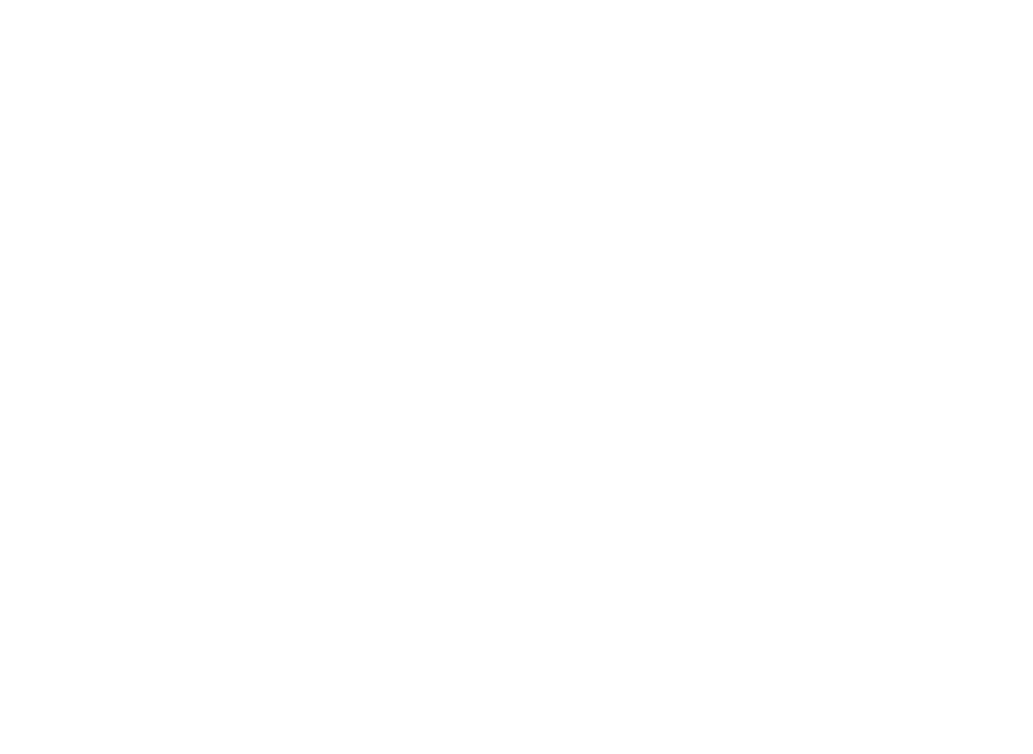
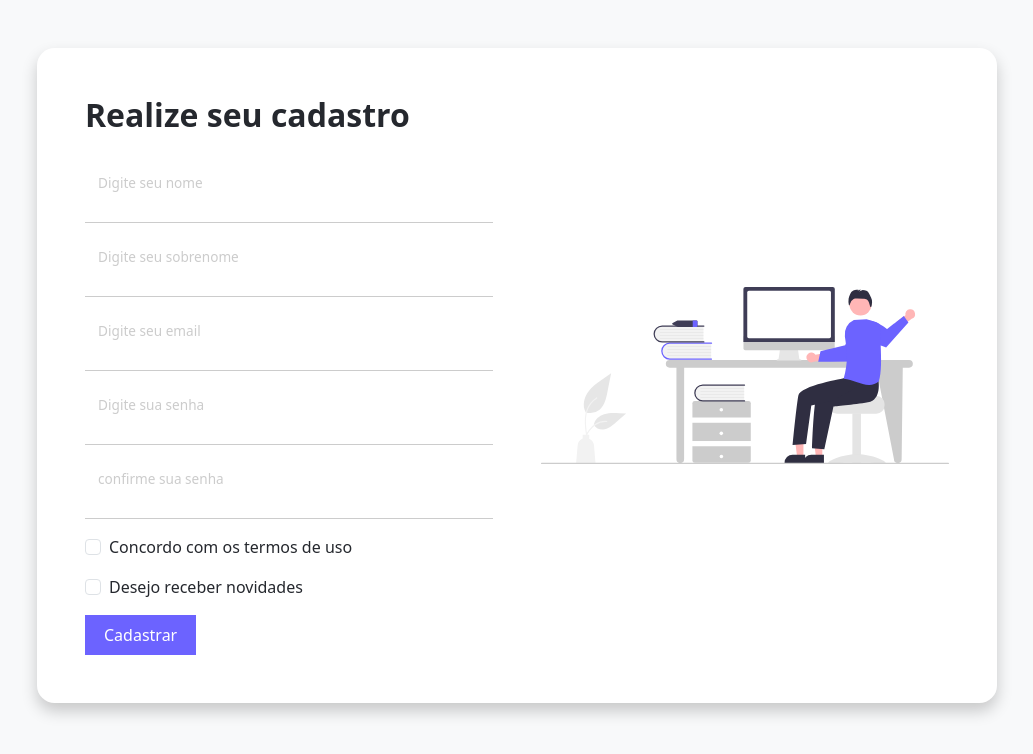
Before and after one commit to denisrodrigues-ita/cursobootstrapfive, a React (Vite) app: page /cadastro in a window 1280 px wide. Before the commit this address had no page. Shown: the top 754 px of the page, without its empty margins (123-1156 px from the left). Built offline with nearby package versions, Linux system fonts and the light colour scheme.

Commit message:
login and cadastro

```diff
--- a/index.html
+++ b/index.html
@@ -60,7 +60,7 @@
     <title>Bootstrap</title>
   </head>
 
-  <body>
+  <body class="bg-light">
     <div id="root"></div>
   </body>
 </html>
--- a/src/App.jsx
+++ b/src/App.jsx
@@ -6,10 +6,14 @@
 import Elementos from "./pages/Elementos";
 import Formularios from "./pages/Formularios";
 import Validacoes from "./pages/Validacoes";
+import Login from "./pages/Login";
+import PageTitle from "./components/PageTitle";
+import Cadastro from "./pages/Cadastro";
 
 const App = () => {
   return (
     <BrowserRouter>
+      <PageTitle />
       <Routes>
         <Route path="/" element={<Home />} />
         <Route path="/bicons" element={<Bicons />} />
@@ -17,6 +21,8 @@
         <Route path="/elementos" element={<Elementos />} />
         <Route path="/formularios" element={<Formularios />} />
         <Route path="/validacoes" element={<Validacoes />} />
+        <Route path="/login" element={<Login />} />
+        <Route path="/cadastro" element={<Cadastro />} />
       </Routes>
     </BrowserRouter>
   );
--- /dev/null
+++ b/src/components/PageTitle/index.jsx
@@ -0,0 +1,14 @@
+import React from "react";
+import { useLocation } from "react-router-dom";
+
+const PageTitle = () => {
+  const { pathname } = useLocation();
+
+  React.useEffect(() => {
+    const pageTitle = pathname.split("/")[1];
+    document.title =
+      "Bootstrap 5" + `${pathname === "/" ? "" : ` - ${pageTitle}`}`;
+  }, [pathname]);
+};
+
+export default PageTitle;
--- a/src/css/art.css
+++ b/src/pages/Art/art.css
@@ -74,7 +74,7 @@
 /* MAIN IMAGE */
 .main-image {
   height: 400px;
-  background-image: url("../img/g_1.jpg");
+  background-image: url("../../img/g_1.jpg");
   margin-bottom: 30px;
   position: relative;
 }
@@ -89,23 +89,23 @@
 
 /* GALLERY */
 #img-2 {
-  background-image: url("../img/g_2.jpg");
+  background-image: url("../../img/g_2.jpg");
 }
 
 #img-3 {
-  background-image: url("../img/g_3.jpg");
+  background-image: url("../../img/g_3.jpg");
 }
 
 #img-4 {
-  background-image: url("../img/g_4.jpg");
+  background-image: url("../../img/g_4.jpg");
 }
 
 #img-5 {
-  background-image: url("../img/g_5.jpg");
+  background-image: url("../../img/g_5.jpg");
 }
 
 #img-6 {
-  background-image: url("../img/g_6.jpg");
+  background-image: url("../../img/g_6.jpg");
 }
 
 #gallery-container h1 {
--- a/src/pages/Art/index.jsx
+++ b/src/pages/Art/index.jsx
@@ -1,11 +1,11 @@
 import React from "react";
 import logo from "../../img/art_logo.svg";
-import "../../css/art.css";
+import "./art.css";
 
 const Art = () => {
   return (
     <>
-      <div className="container-fluid">
+      <div className="styles.container-fluid">
         <header id="header" className="row">
           <div id="logo-container">
             <img id="logo" src={logo} alt="Art" />
@@ -96,7 +96,10 @@
         </div>
         <footer className="container">
           <p className="secondary-color">Nos encontre nas redes sociais:</p>
-          <div className="row justify-content-center" id="social-icons-container">
+          <div
+            className="row justify-content-center"
+            id="social-icons-container"
+          >
             <div className="col-1">
               <a href="#">
                 <i className="bi bi-facebook secondary-color"></i>
--- a/src/css/bicons.css
+++ b/src/pages/Bicons/bicons.css
@@ -1,6 +1,10 @@
 i {
   font-size: 5rem;
   color: #ffff00;
+}
+
+.bi.bi-heart {
+  color: #ff0000;
 }
 
 .bi.bi-google-play {
--- a/src/pages/Bicons/index.jsx
+++ b/src/pages/Bicons/index.jsx
@@ -1,5 +1,5 @@
 import React from "react";
-import "../../css/bicons.css";
+import "./bicons.css";
 
 const Bicons = () => {
   return (
--- /dev/null
+++ b/src/pages/Cadastro/index.jsx
@@ -0,0 +1,115 @@
+import React from "react";
+import IconHello from "../../img/hello.svg";
+
+const Cadastro = () => {
+  return (
+    <div className="container col-11 col-md-9" id="form-container">
+      <div className="row gx-5">
+        <div className="col-md-6">
+          <h2>Realize seu cadastro</h2>
+          <form>
+            <div className="form-floating mb-3">
+              <input
+                type="text"
+                className="form-control"
+                id="name"
+                name="name"
+              />
+              <label htmlFor="name" className="form-label">
+                Digite seu nome
+              </label>
+            </div>
+            <div className="form-floating mb-3">
+              <input
+                type="text"
+                className="form-control"
+                id="lastname"
+                name="lastname"
+              />
+              <label htmlFor="lastname" className="form-label">
+                Digite seu sobrenome
+              </label>
+            </div>
+            <div className="form-floating mb-3">
+              <input
+                type="text"
+                className="form-control"
+                id="email"
+                name="email"
+              />
+              <label htmlFor="email" className="form-label">
+                Digite seu email
+              </label>
+            </div>
+            <div className="form-floating mb-3">
+              <input
+                type="text"
+                className="form-control"
+                id="senha"
+                name="senha"
+              />
+              <label htmlFor="senha" className="form-label">
+                Digite sua senha
+              </label>
+            </div>
+            <div className="form-floating mb-3">
+              <input
+                type="text"
+                className="form-control"
+                id="confimesenha"
+                name="confimesenha"
+              />
+              <label htmlFor="confimesenha" className="form-label">
+                confirme sua senha
+              </label>
+            </div>
+            <div className="mb-3">
+              <div className="form-check mb-2">
+                <input
+                  type="checkbox"
+                  className="form-check-input"
+                  value="agree-form"
+                  id="agree-form"
+                />
+                <label className="form-check-label" htmlFor="agree-form">
+                  Concordo com os termos de uso
+                </label>
+              </div>
+            </div>
+            <div className="mb-3">
+              <div className="form-check mb-2">
+                <input
+                  type="checkbox"
+                  className="form-check-input"
+                  value="newsletter"
+                  id="newsletter"
+                />
+                <label className="form-check-label" htmlFor="newsletter">
+                  Desejo receber novidades
+                </label>
+              </div>
+            </div>
+            <div>
+              <button type="submit" className="btn btn-primary">
+                Cadastrar
+              </button>
+            </div>
+          </form>
+        </div>
+        <div className="col-md-6">
+          <div className="row align-items-center">
+            <div className="col-12">
+              <img
+                src={IconHello}
+                alt="tela de registro"
+                className="img-fluid"
+              />
+            </div>
+          </div>
+        </div>
+      </div>
+    </div>
+  );
+};
+
+export default Cadastro;
--- a/src/pages/Home/index.jsx
+++ b/src/pages/Home/index.jsx
@@ -46,6 +46,11 @@
                 Validações
               </Link>
             </li>
+            <li className="nav-item">
+              <Link className="nav-link" to="/login">
+                Login
+              </Link>
+            </li>
           </ul>
         </div>
       </nav>
--- /dev/null
+++ b/src/pages/Login/index.jsx
@@ -0,0 +1,55 @@
+import React from "react";
+import { Link } from "react-router-dom";
+import IconSign from "../../img/sign_in.svg";
+import "./login.css";
+
+const Login = () => {
+  return (
+    <div className="container coll-11 col-md-9" id="form-container">
+      <div className="row align-items-center gx-5">
+        <div className="col-md-6 order-md-2">
+          <h2>Faça login para continuar</h2>
+          <form>
+            <div className="form-floating mb-3">
+              <input
+                type="email"
+                className="form-control"
+                id="email"
+                name="email"
+                placeholder="Digite seu email"
+              />
+              <label htmlFor="email" className="form-label">
+                Email
+              </label>
+            </div>
+            <div className="form-floating mb-3">
+              <input
+                type="password"
+                className="form-control"
+                id="password"
+                name="password"
+                placeholder="Digite sea senha"
+              />
+              <label htmlFor="password" className="form-label">
+                Senha
+              </label>
+            </div>
+            <button type="submit" className="btn">
+              Entrar
+            </button>
+          </form>
+        </div>
+        <div className="col-md-6 order-md-1">
+          <div className="col-12">
+            <img src={IconSign} alt="Entrar no sistema" className="img-fluid" />
+          </div>
+          <div className="col-12" id="link-container">
+            <Link to="/cadastro">Cadastre-se</Link>
+          </div>
+        </div>
+      </div>
+    </div>
+  );
+};
+
+export default Login;
--- /dev/null
+++ b/src/pages/Login/login.css
@@ -0,0 +1,83 @@
+/* Form */
+#form-container {
+  background-color: #fff;
+  border-radius: 1.1rem;
+  box-shadow: 0 0.5rem 1rem 0 rgba(0, 0, 0, 0.2);
+  margin: 6rem auto;
+  padding: 1.5rem;
+}
+
+#form-container h2 {
+  font-weight: bold;
+  margin-bottom: 1.9rem;
+}
+
+#form-container a {
+  color: #222;
+  transition: 0.5s;
+}
+
+#form-container a:hover {
+  color: #6c63ff;
+}
+
+#form-container form {
+  padding-bottom: 0;
+}
+
+#form-container .form-control {
+  border: none;
+  border-bottom: 1px solid #ccc;
+  border-radius: 0;
+}
+
+#form-container .form-control:focus {
+  box-shadow: none;
+}
+
+#form-container .form-floating label {
+  color: #ccc;
+}
+
+#form-container .form-floating > .form-control:focus ~ label {
+  color: #222;
+}
+
+#form-container button[type="submit"] {
+  background-color: #6c63ff;
+  border-color: #6c63ff;
+}
+
+.row.align-items-center {
+  align-content: center;
+  height: 100%;
+  padding: 8rem 0;
+}
+
+#link-container {
+  text-align: center;
+  padding-top: 3rem;
+}
+
+.btn {
+  width: 100%;
+}
+
+.col-md-6.order-md-1 {
+  padding-top: 3rem;
+}
+
+@media (min-width: 768px) {
+  .btn {
+    width: auto;
+  }
+
+  #form-container {
+    padding: 3rem;
+    margin: 3rem auto;
+  }
+
+  .col-md-6.order-md-1 {
+    padding-top: 0;
+  }
+}
```
Also changed, not shown: src/img/hello.svg (added), src/img/sign_in.svg (added).
